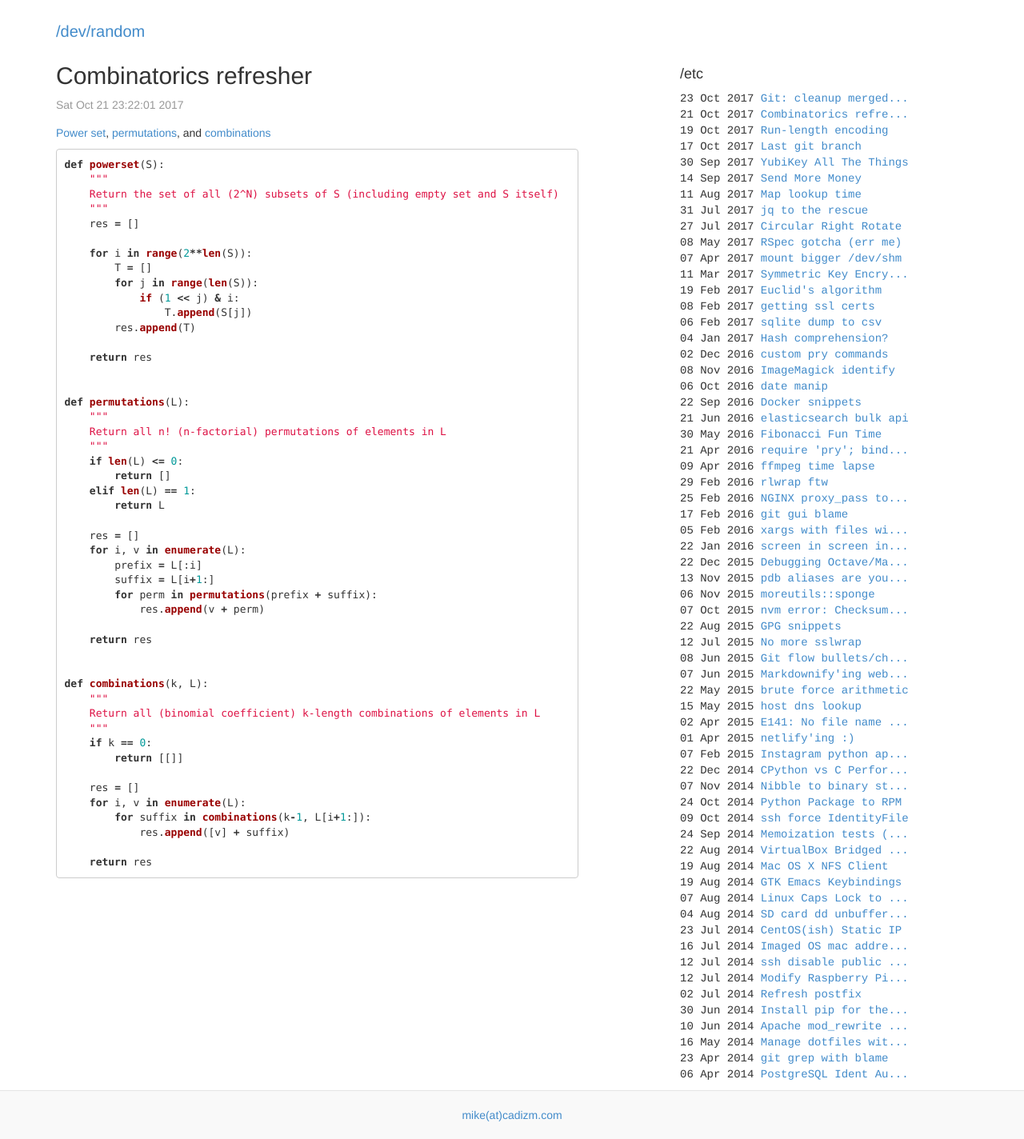
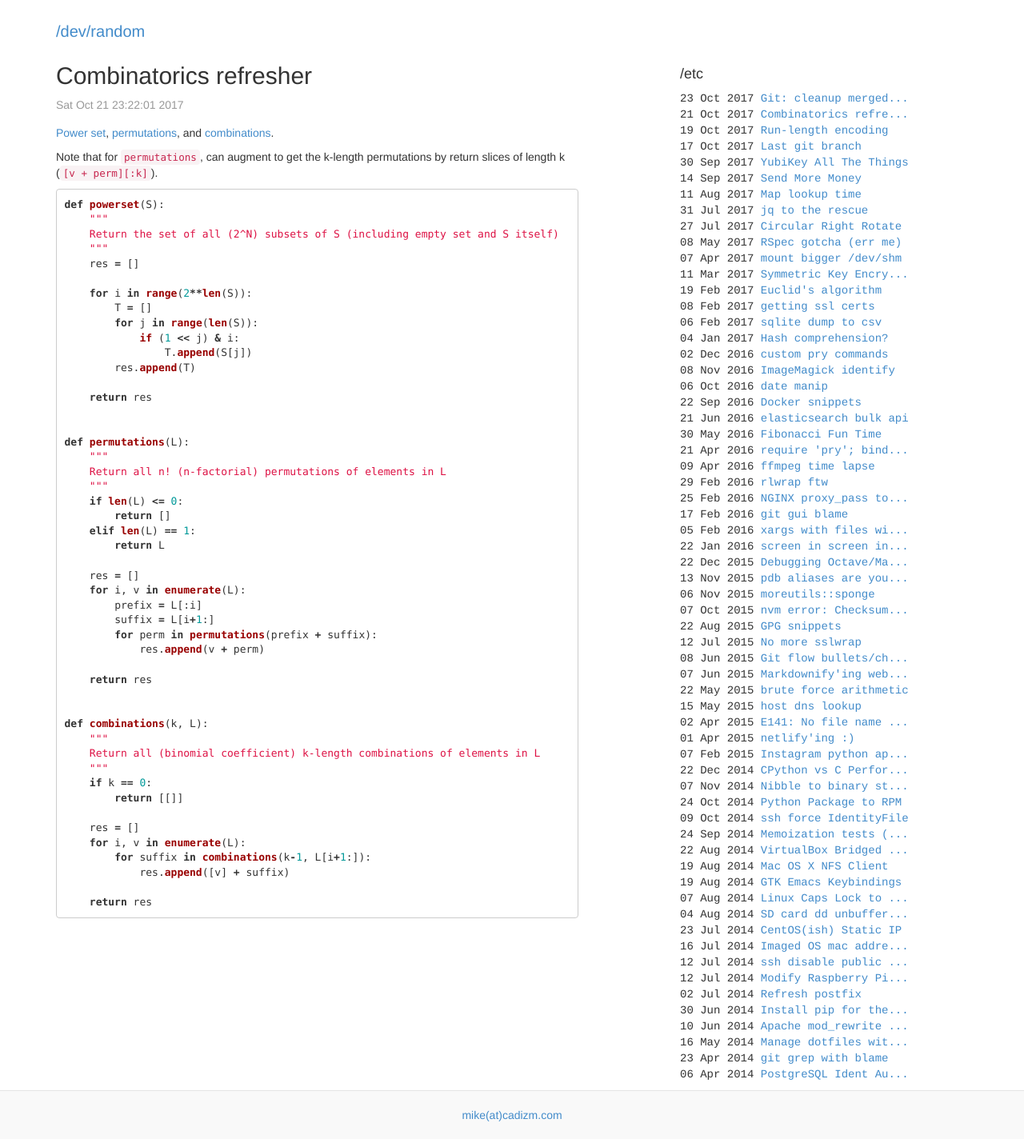
Before and after one commit to cadizm/blog.mcadiz.com, a Jekyll site: the page built from _posts/2017-10-21-combinatorics-refresher.md, in a window 1280 px wide. Shown: the whole page at 80% size. Built offline with Jekyll 4.4.1, drawn with Linux system fonts in a browser that asks for light colours; nearby versions of some CDN libraries; library files that are not in the unit come from our copies; Markdown is read by kramdown in place of the engine named in the settings.

Commit message:
add k-length permutations description

````diff
--- a/_posts/2017-10-21-combinatorics-refresher.md
+++ b/_posts/2017-10-21-combinatorics-refresher.md
@@ -5,7 +5,10 @@ date: Sat Oct 21 16:22:01 PDT 2017
 ---
 
 [Power set](https://en.wikipedia.org/wiki/Power_set), [permutations](https://en.wikipedia.org/wiki/Permutation),
-and [combinations](https://en.wikipedia.org/wiki/Combination)
+and [combinations](https://en.wikipedia.org/wiki/Combination).
+
+Note that for `permutations`, can augment to get the k-length permutations by
+return slices of length k (`[v + perm][:k]`).
 
 
 ```python
````
